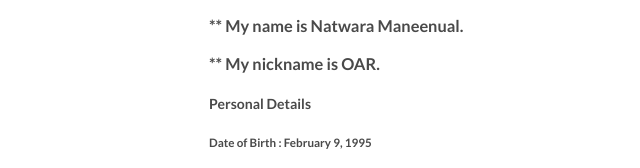
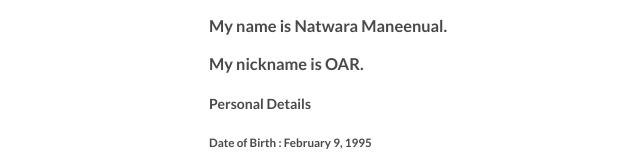
Before and after one commit to NASVALA/NASVALA, a plain HTML site: page index.html in a window 1280 px wide. Shown: the part 417-585 px from the top of the page, 361-1001 px from the left. Drawn offline with Linux system fonts and the light colour scheme.

```diff
--- a/index.html
+++ b/index.html
@@ -34,10 +34,10 @@
 <p><img src="https://scontent-b-hkg.xx.fbcdn.net/hphotos-xpf1/v/t1.0-9/10945748_1049053725120455_3679048326839966741_n.jpg?oh=8b57359d9e6e23fee8572a95e12636fc&amp;oe=555A8023" alt=""></p>
 
 <h3>
-<a id="-my-name-is-natwara-maneenual" class="anchor" href="#-my-name-is-natwara-maneenual" aria-hidden="true"><span class="octicon octicon-link"></span></a>** My name is Natwara Maneenual.</h3>
+<a id="my-name-is-natwara-maneenual" class="anchor" href="#my-name-is-natwara-maneenual" aria-hidden="true"><span class="octicon octicon-link"></span></a>My name is Natwara Maneenual.</h3>
 
 <h3>
-<a id="-my--nickname--is---oar" class="anchor" href="#-my--nickname--is---oar" aria-hidden="true"><span class="octicon octicon-link"></span></a>** My  nickname  is   OAR.</h3>
+<a id="my--nickname--is---oar" class="anchor" href="#my--nickname--is---oar" aria-hidden="true"><span class="octicon octicon-link"></span></a>My  nickname  is   OAR.</h3>
 
 <h4>
 <a id="personal-details" class="anchor" href="#personal-details" aria-hidden="true"><span class="octicon octicon-link"></span></a>Personal Details</h4>
```
Also changed, not shown: params.json (+1 -1 lines).
